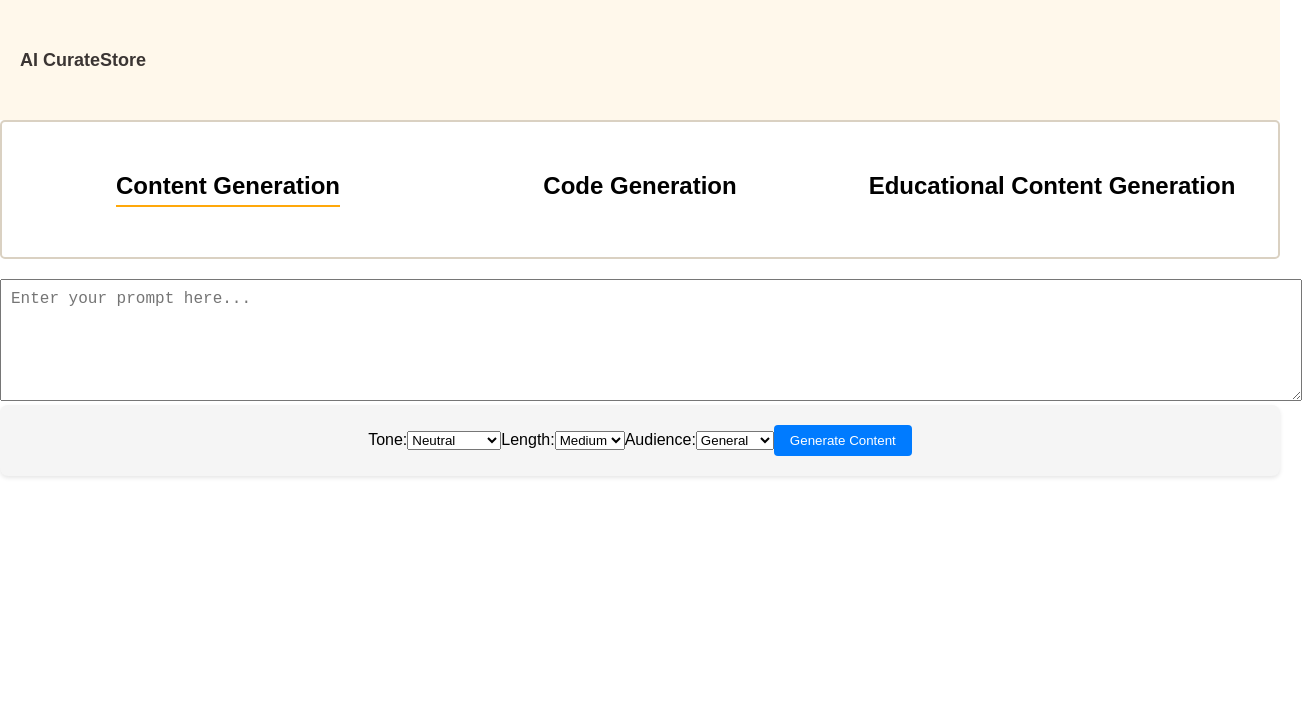
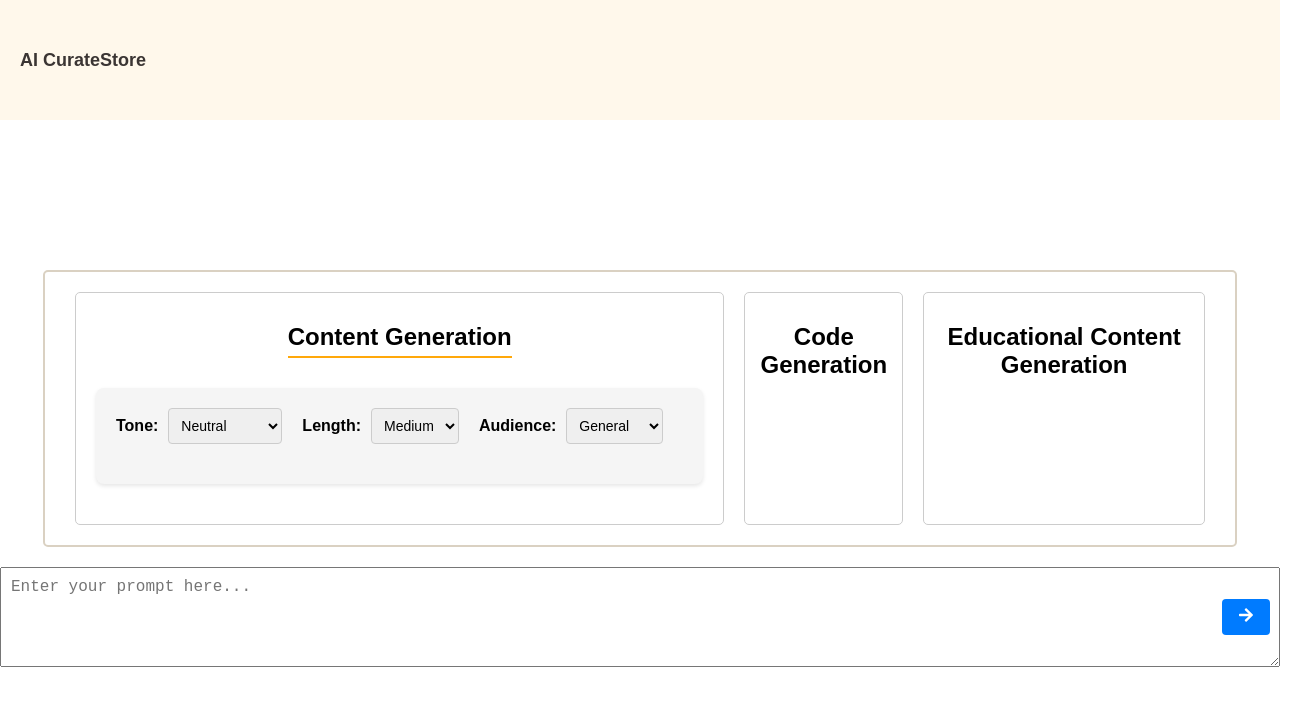
Before and after one commit to castvier/ai-curatestore, a React (Create React App) app in the folder react/frontend/: page / in a window 1280 px wide. Shown: the top 706 px of the page, 1302 px wide, since content can reach past the window. Built offline with nearby package versions, Linux system fonts and the light colour scheme.

Commit message:
Updated UI and added react icons

```diff
--- a/react/frontend/src/App.css
+++ b/react/frontend/src/App.css
@@ -16,17 +16,20 @@
 
 .modules-container {
   display: flex;
-  justify-content: space-between;
-  margin-bottom: 20px;
+  justify-content: center;
+  margin: 150px auto 20px;
+  max-width: 1150px;
   padding: 20px;
   border: 2px solid #DAD1C2;
   border-radius: 5px;
 }
 
 .module-compartment {
-  flex: 1;
   padding: 10px;
   cursor: pointer;
+  margin: 0 10px;
+  border: 1px solid #ccc;
+  border-radius: 5px;
 }
 
 .module-compartment h2 {
@@ -40,27 +43,99 @@
   border-color: #FFA80A;
 }
 
+.customization-container {
+  width: 100%;
+  padding: 10px;
+  box-sizing: border-box;
+}
+
+.customization-options {
+  display: flex;
+  justify-content: space-between;
+  align-items: center;
+  margin-bottom: 20px;
+}
+
+.customization-feature {
+  display: flex;
+  align-items: center;
+  margin-right: 20px;
+}
+
+.customization-feature label {
+  margin-right: 10px;
+  font-weight: bold;
+}
+
+.customization-select {
+  padding: 8px;
+  border: 1px solid #ccc;
+  border-radius: 4px;
+  font-size: 14px;
+}
+
 .prompt-container {
   margin-top: 20px;
+  display: flex;
+  align-items: center;
+  position: relative;
 }
 
 .prompt-input {
   width: 100%;
   height: 100px;
-  padding: 10px;
+  padding: 10px 40px 10px 10px;
   font-size: 16px;
+  box-sizing: border-box;
+}
+
+.generate-button {
+  position: absolute;
+  right: 10px;
+  top: 50%;
+  transform: translateY(-50%);
+  padding: 8px 16px;
+  font-size: 16px;
+  background-color: #007bff;
+  color: #fff;
+  border: none;
+  border-radius: 4px;
+  cursor: pointer;
+}
+
+.generate-button:disabled {
+  background-color: #ccc;
+  cursor: not-allowed;
+}
+
+.output-container {
+  background-color: #f5f5f5;
+  padding: 20px;
+  margin: 20px 0;
+  border-radius: 5px;
+  text-align: left;
+}
+
+.code-output {
+  background-color: #333;
+  color: #fff;
+}
+
+.code-output pre {
+  white-space: pre-wrap;
+  word-wrap: break-word;
 }
 
 .App-header {
   background-color: #FFF8EB;
   min-height: 10vh;
   display: flex;
-  align-items: flex-start; /* Updated to align items to the start (top left) */
+  align-items: flex-start;
   font-size: calc(1px + 1vmin);
   color: #3B3533;
   padding: 20px;
 }
 
 .App-header h1 {
-  margin: 0; /* Remove default margin */
+  margin: 0;
 }
--- a/react/frontend/src/App.js
+++ b/react/frontend/src/App.js
@@ -1,4 +1,8 @@
 import React, { useState } from 'react';
+import { FaArrowRight } from 'react-icons/fa';
+import { generateContent } from './api/contentApi';
+import { generateCode } from './api/codeApi';
+import { generateEducationalContent } from './api/educationalContentApi';
 import ContentGenerator from './components/ContentGenerator';
 import CodeGenerator from './components/CodeGenerator';
 import EducationalContentGenerator from './components/EducationalContentGenerator';
@@ -7,13 +11,99 @@ import './App.css';
 const App = () => {
   const [activeModule, setActiveModule] = useState('content');
   const [prompt, setPrompt] = useState('');
+  const [generatedContent, setGeneratedContent] = useState('');
+  const [generatedCode, setGeneratedCode] = useState('');
+  const [generatedEducationalContent, setGeneratedEducationalContent] = useState('');
+  const [isLoading, setIsLoading] = useState(false);
+  const [error, setError] = useState(null);
+
+  const [tone, setTone] = useState('Neutral');
+  const [length, setLength] = useState('Medium');
+  const [audience, setAudience] = useState('General');
+  const [difficulty, setDifficulty] = useState('Easy');
+  const [subject, setSubject] = useState('General');
+  const [format, setFormat] = useState('Article');
 
   const handleModuleClick = (module) => {
     setActiveModule(module);
+    setGeneratedContent('');
+    setGeneratedCode('');
+    setGeneratedEducationalContent('');
+    setError(null);
   };
 
   const handlePromptChange = (event) => {
     setPrompt(event.target.value);
+  };
+
+  const handleContentGeneration = async () => {
+    if (!prompt) {
+      setError('Please enter a prompt for content generation.');
+      return;
+    }
+
+    setIsLoading(true);
+    setError(null);
+
+    try {
+      const generatedContent = await generateContent(prompt, tone, length, audience);
+      setGeneratedContent(generatedContent.generated_content);
+    } catch (error) {
+      console.error('Error generating content:', error);
+      setError('Failed to generate content. Please try again.');
+    } finally {
+      setIsLoading(false);
+    }
+  };
+
+  const handleCodeGeneration = async () => {
+    if (!prompt) {
+      setError('Please enter a prompt for code generation.');
+      return;
+    }
+
+    setIsLoading(true);
+    setError(null);
+
+    try {
+      const response = await generateCode(prompt);
+      setGeneratedCode(response.generated_code);
+    } catch (error) {
+      console.error('Code generation error:', error);
+      setError('Failed to generate code. Please try again later.');
+    } finally {
+      setIsLoading(false);
+    }
+  };
+
+  const handleEducationalContentGeneration = async () => {
+    if (!prompt) {
+      setError('Please enter a prompt for educational content generation.');
+      return;
+    }
+
+    setIsLoading(true);
+    setError(null);
+
+    try {
+      const generatedContent = await generateEducationalContent(prompt, difficulty, subject, format);
+      setGeneratedEducationalContent(generatedContent.generated_educational_content);
+    } catch (error) {
+      console.error('Error generating educational content:', error);
+      setError('Failed to generate educational content. Please try again.');
+    } finally {
+      setIsLoading(false);
+    }
+  };
+
+  const handleGeneration = () => {
+    if (activeModule === 'content') {
+      handleContentGeneration();
+    } else if (activeModule === 'code') {
+      handleCodeGeneration();
+    } else if (activeModule === 'educational') {
+      handleEducationalContentGeneration();
+    }
   };
 
   return (
@@ -21,27 +111,51 @@ const App = () => {
       <header className="App-header">
         <h1>AI CurateStore</h1>
       </header>
+      <div className="modules-container">
+        <section className={`module-compartment ${activeModule === 'content' ? 'active' : ''}`}>
+          <h2 onClick={() => handleModuleClick('content')}>Content Generation</h2>
+          {activeModule === 'content' && (
+            <div className="customization-container">
+              <ContentGenerator
+                prompt={prompt}
+                setPrompt={setPrompt}
+                tone={tone}
+                setTone={setTone}
+                length={length}
+                setLength={setLength}
+                audience={audience}
+                setAudience={setAudience}
+              />
+            </div>
+          )}
+        </section>
+        <section className={`module-compartment ${activeModule === 'code' ? 'active' : ''}`}>
+          <h2 onClick={() => handleModuleClick('code')}>Code Generation</h2>
+          {activeModule === 'code' && (
+            <div className="customization-container">
+              <CodeGenerator prompt={prompt} setPrompt={setPrompt} />
+            </div>
+          )}
+        </section>
+        <section className={`module-compartment ${activeModule === 'educational' ? 'active' : ''}`}>
+          <h2 onClick={() => handleModuleClick('educational')}>Educational Content Generation</h2>
+          {activeModule === 'educational' && (
+            <div className="customization-container">
+              <EducationalContentGenerator
+                prompt={prompt}
+                setPrompt={setPrompt}
+                difficulty={difficulty}
+                setDifficulty={setDifficulty}
+                subject={subject}
+                setSubject={setSubject}
+                format={format}
+                setFormat={setFormat}
+              />
+            </div>
+          )}
+        </section>
+      </div>
       <main>
-        <div className="modules-container">
-          <section
-            className={`module-compartment ${activeModule === 'content' ? 'active' : ''}`}
-            onClick={() => handleModuleClick('content')}
-          >
-            <h2>Content Generation</h2>
-          </section>
-          <section
-            className={`module-compartment ${activeModule === 'code' ? 'active' : ''}`}
-            onClick={() => handleModuleClick('code')}
-          >
-            <h2>Code Generation</h2>
-          </section>
-          <section
-            className={`module-compartment ${activeModule === 'educational' ? 'active' : ''}`}
-            onClick={() => handleModuleClick('educational')}
-          >
-            <h2>Educational Content Generation</h2>
-          </section>
-        </div>
         <div className="prompt-container">
           <textarea
             className="prompt-input"
@@ -49,10 +163,29 @@ const App = () => {
             onChange={handlePromptChange}
             placeholder="Enter your prompt here..."
           />
-          {activeModule === 'content' && <ContentGenerator prompt={prompt} />}
-          {activeModule === 'code' && <CodeGenerator prompt={prompt} />}
-          {activeModule === 'educational' && <EducationalContentGenerator prompt={prompt} />}
+          <button className="generate-button" onClick={handleGeneration} disabled={isLoading}>
+            {isLoading ? 'Generating...' : <FaArrowRight />}
+          </button>
         </div>
+        {error && <p className="error">{error}</p>}
+        {generatedContent && (
+          <div className="output-container">
+            <h3>Generated Content:</h3>
+            <p>{generatedContent}</p>
+          </div>
+        )}
+        {generatedCode && (
+          <div className="output-container code-output">
+            <h3>Generated Code:</h3>
+            <pre>{generatedCode}</pre>
+          </div>
+        )}
+        {generatedEducationalContent && (
+          <div className="output-container">
+            <h3>Generated Educational Content:</h3>
+            <p>{generatedEducationalContent}</p>
+          </div>
+        )}
       </main>
     </div>
   );
--- a/react/frontend/src/components/CodeGenerator.js
+++ b/react/frontend/src/components/CodeGenerator.js
@@ -1,46 +1,10 @@
-import React, { useState } from 'react';
-import { generateCode } from '../api/codeApi';
+import React from 'react';
 import './CodeGenerator.css';
 
-const CodeGenerator = ({ prompt }) => {
-  const [generatedCode, setGeneratedCode] = useState('');
-  const [isLoading, setIsLoading] = useState(false);
-  const [error, setError] = useState(null);
-
-  const handleCodeGeneration = async () => {
-    if (!prompt) {
-      setError('Please enter a prompt for code generation.');
-      return;
-    }
-
-    setIsLoading(true);
-    setError(null);
-    setGeneratedCode('');
-
-    try {
-      const response = await generateCode(prompt);
-      setGeneratedCode(response.generated_code);
-    } catch (error) {
-      console.error('Code generation error:', error);
-      setError('Failed to generate code. Please try again later.');
-    } finally {
-      setIsLoading(false);
-    }
-  };
-
+const CodeGenerator = ({ prompt, setPrompt }) => {
   return (
     <div className="generator-container">
-      <button
-        className="generator-button"
-        onClick={handleCodeGeneration}
-        disabled={isLoading}
-      >
-        {isLoading ? 'Generating...' : 'Generate Code'}
-      </button>
-      {error && <p className="error">{error}</p>}
-      {generatedCode && (
-        <pre className="generator-output">{generatedCode}</pre>
-      )}
+      {/* Add customization options for code generation here */}
     </div>
   );
 };
--- a/react/frontend/src/components/ContentGenerator.js
+++ b/react/frontend/src/components/ContentGenerator.js
@@ -1,15 +1,7 @@
-import React, { useState } from 'react';
-import { generateContent } from '../api/contentApi';
+import React from 'react';
 import '../styles/styles.css';
 
-const ContentGenerator = ({ prompt }) => {
-  const [tone, setTone] = useState('Neutral');
-  const [length, setLength] = useState('Medium');
-  const [audience, setAudience] = useState('General');
-  const [generatedContent, setGeneratedContent] = useState('');
-  const [isLoading, setIsLoading] = useState(false);
-  const [error, setError] = useState(null);
-
+const ContentGenerator = ({ prompt, setPrompt, tone, setTone, length, setLength, audience, setAudience }) => {
   const toneOptions = ['Neutral', 'Formal', 'Informal', 'Persuasive', 'Enthusiastic'];
   const lengthOptions = ['Short', 'Medium', 'Long'];
   const audienceOptions = ['General', 'Technical', 'Business', 'Creative'];
@@ -18,62 +10,40 @@ const ContentGenerator = ({ prompt }) => {
   const handleLengthChange = (e) => setLength(e.target.value);
   const handleAudienceChange = (e) => setAudience(e.target.value);
 
-  const handleContentGeneration = async () => {
-    if (!prompt) {
-      setError('Please enter a prompt for content generation.');
-      return;
-    }
-
-    setIsLoading(true);
-    setError(null);
-
-    try {
-      const generatedContent = await generateContent(prompt, tone, length, audience);
-      setGeneratedContent(generatedContent.generated_content);
-    } catch (error) {
-      console.error('Error generating content:', error);
-      setError('Failed to generate content. Please try again.');
-    } finally {
-      setIsLoading(false);
-    }
-  };
-
   return (
     <div className="component">
-      <div>
+      <div className="customization-options">
+        <div className="customization-feature">
           <label htmlFor="tone">Tone:</label>
-        <select id="tone" value={tone} onChange={handleToneChange}>
+          <select id="tone" value={tone} onChange={handleToneChange} className="customization-select">
             {toneOptions.map((tone) => (
-            <option key={tone} value={tone}>{tone}</option>
+              <option key={tone} value={tone}>
+                {tone}
+              </option>
             ))}
           </select>
-
+        </div>
+        <div className="customization-feature">
           <label htmlFor="length">Length:</label>
-        <select id="length" value={length} onChange={handleLengthChange}>
+          <select id="length" value={length} onChange={handleLengthChange} className="customization-select">
             {lengthOptions.map((length) => (
-            <option key={length} value={length}>{length}</option>
+              <option key={length} value={length}>
+                {length}
+              </option>
             ))}
           </select>
-
+        </div>
+        <div className="customization-feature">
           <label htmlFor="audience">Audience:</label>
-        <select id="audience" value={audience} onChange={handleAudienceChange}>
+          <select id="audience" value={audience} onChange={handleAudienceChange} className="customization-select">
             {audienceOptions.map((audience) => (
-            <option key={audience} value={audience}>{audience}</option>
+              <option key={audience} value={audience}>
+                {audience}
+              </option>
             ))}
           </select>
-
-        <button onClick={handleContentGeneration} disabled={isLoading}>
-          {isLoading ? 'Generating...' : 'Generate Content'}
-        </button>
         </div>
-      {isLoading && <p>Loading...</p>}
-      {error && <p>{error}</p>}
-      {generatedContent && (
-        <div>
-          <h3>Generated Content:</h3>
-          <p>{generatedContent}</p>
       </div>
-      )}
     </div>
   );
 };
--- a/react/frontend/src/components/EducationalContentGenerator.js
+++ b/react/frontend/src/components/EducationalContentGenerator.js
@@ -1,15 +1,7 @@
-import React, { useState } from 'react';
-import { generateEducationalContent } from '../api/educationalContentApi';
+import React from 'react';
 import '../styles/styles.css';
 
-const EducationalContentGenerator = ({ prompt }) => {
-  const [difficulty, setDifficulty] = useState('Easy');
-  const [subject, setSubject] = useState('General');
-  const [format, setFormat] = useState('Article');
-  const [generatedContent, setGeneratedContent] = useState('');
-  const [isLoading, setIsLoading] = useState(false);
-  const [error, setError] = useState(null);
-
+const EducationalContentGenerator = ({ prompt, setPrompt, difficulty, setDifficulty, subject, setSubject, format, setFormat }) => {
   const difficultyOptions = ['Easy', 'Intermediate', 'Advanced'];
   const subjectOptions = ['General', 'Mathematics', 'Science', 'History', 'Literature'];
   const formatOptions = ['Article', 'Lesson Plan', 'Quiz', 'Infographic'];
@@ -18,62 +10,40 @@ const EducationalContentGenerator = ({ prompt }) => {
   const handleSubjectChange = (e) => setSubject(e.target.value);
   const handleFormatChange = (e) => setFormat(e.target.value);
 
-  const handleContentGeneration = async () => {
-    if (!prompt) {
-      setError('Please enter a prompt for educational content generation.');
-      return;
-    }
-
-    setIsLoading(true);
-    setError(null);
-
-    try {
-      const generatedContent = await generateEducationalContent(prompt, difficulty, subject, format);
-      setGeneratedContent(generatedContent.generated_educational_content);
-    } catch (error) {
-      console.error('Error generating educational content:', error);
-      setError('Failed to generate educational content. Please try again.');
-    } finally {
-      setIsLoading(false);
-    }
-  };
-
   return (
     <div className="component">
-      <div>
+      <div className="customization-options">
+        <div className="customization-feature">
           <label htmlFor="difficulty">Difficulty:</label>
-        <select id="difficulty" value={difficulty} onChange={handleDifficultyChange}>
-          {difficultyOptions.map(level => (
-            <option key={level} value={level}>{level}</option>
+          <select id="difficulty" value={difficulty} onChange={handleDifficultyChange} className="customization-select">
+            {difficultyOptions.map((level) => (
+              <option key={level} value={level}>
+                {level}
+              </option>
             ))}
           </select>
-
+        </div>
+        <div className="customization-feature">
           <label htmlFor="subject">Subject:</label>
-        <select id="subject" value={subject} onChange={handleSubjectChange}>
-          {subjectOptions.map(subject => (
-            <option key={subject} value={subject}>{subject}</option>
+          <select id="subject" value={subject} onChange={handleSubjectChange} className="customization-select">
+            {subjectOptions.map((subject) => (
+              <option key={subject} value={subject}>
+                {subject}
+              </option>
             ))}
           </select>
-
+        </div>
+        <div className="customization-feature">
           <label htmlFor="format">Format:</label>
-        <select id="format" value={format} onChange={handleFormatChange}>
-          {formatOptions.map(format => (
-            <option key={format} value={format}>{format}</option>
+          <select id="format" value={format} onChange={handleFormatChange} className="customization-select">
+            {formatOptions.map((format) => (
+              <option key={format} value={format}>
+                {format}
+              </option>
             ))}
           </select>
-
-        <button onClick={handleContentGeneration} disabled={isLoading}>
-          {isLoading ? 'Generating...' : 'Generate Educational Content'}
-        </button>
         </div>
-      {isLoading && <p>Loading...</p>}
-      {error && <p>{error}</p>}
-      {generatedContent && (
-        <div>
-          <h4>Generated Educational Content:</h4>
-          <p>{generatedContent}</p>
       </div>
-      )}
     </div>
   );
 };
--- /dev/null
+++ b/react/package.json
@@ -0,0 +1,5 @@
+{
+  "dependencies": {
+    "react-icons": "^5.1.0"
+  }
+}
```
Also changed, not shown: 1 other file (tests, documents, lock files or other folders). Lines whose indentation alone changed are shown as unchanged.
